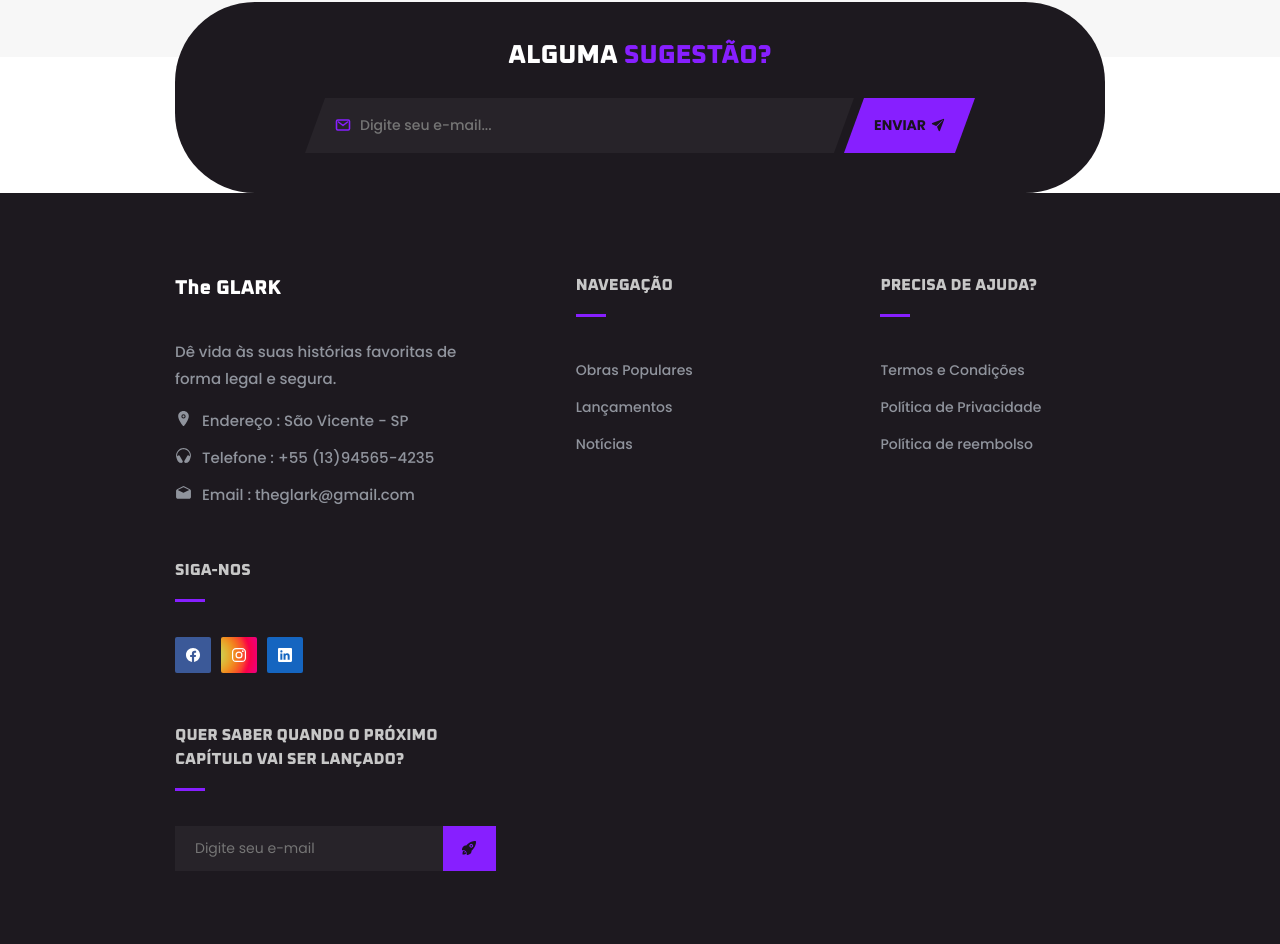
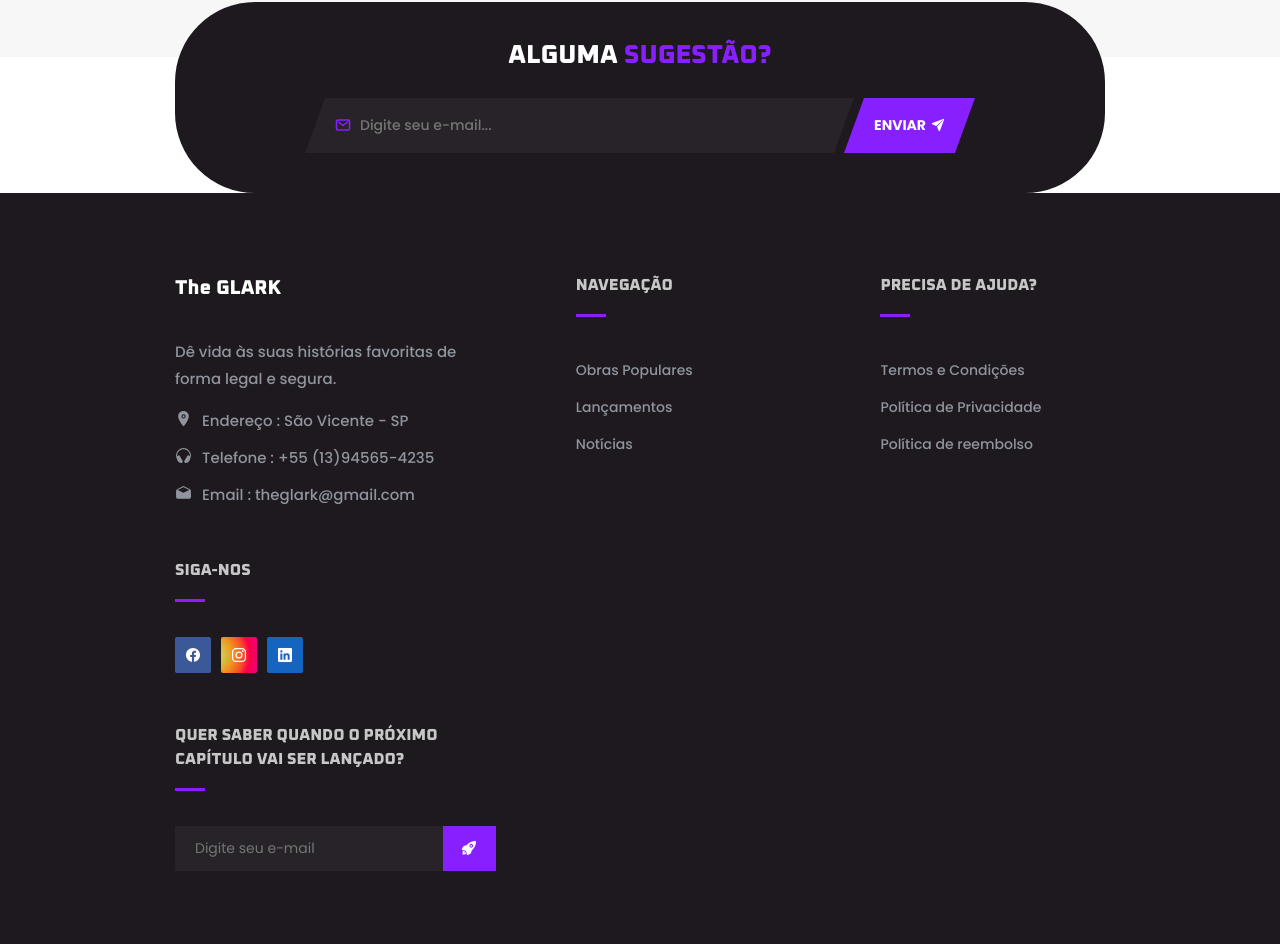
Before and after one commit to richardmegaxd/tcc, a PHP site: page / in a window 1280 px wide. Shown: the part 5505-6449 px from the top of the page. Run offline with PHP 8.4, Linux system fonts and the light colour scheme; some libraries are stand-ins or nearby versions.

Commit message:
Update style.css

```diff
--- a/TCC-main/assets/css/style.css
+++ b/TCC-main/assets/css/style.css
@@ -946,7 +946,7 @@ body {
 
 .planos-card .card-btn:is(:hover, :focus) {
   background-color: var(--roxo);
-  color: var(--xiketic);
+  color: var(--cultured-2);
   border-color: var(--roxo);
 }
 
@@ -1140,6 +1140,7 @@ body {
   gap: 5px;
   padding-inline: 20px;
   transition: var(--transition);
+  color: rgb(255, 255, 255);
 }
 
 .duvida-btn::after {
@@ -1278,7 +1279,7 @@ body {
   height: 100%;
   width: 53px;
   background-color: var(--roxo);
-  color: var(--xiketic);
+  color: var(--white);
   display: grid;
   place-content: center;
 }
```
